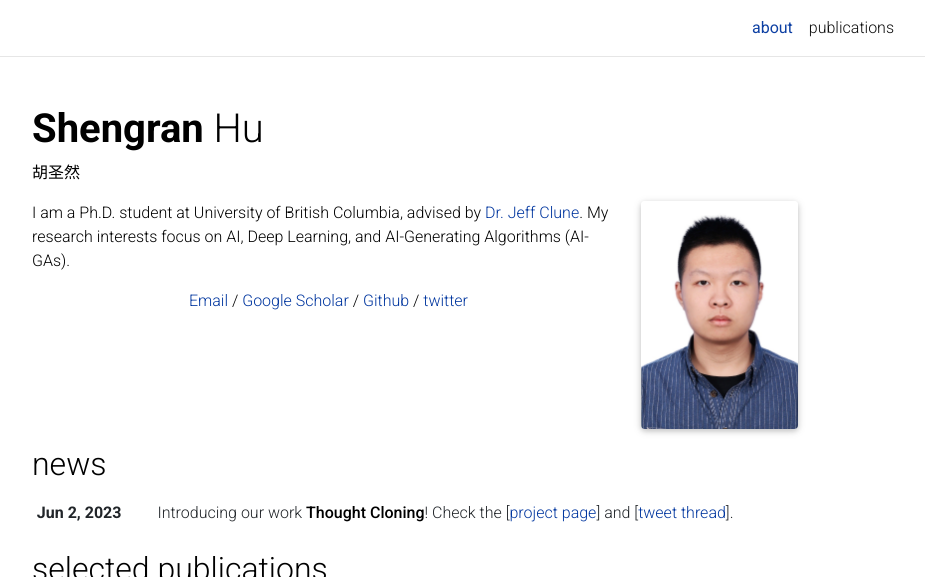
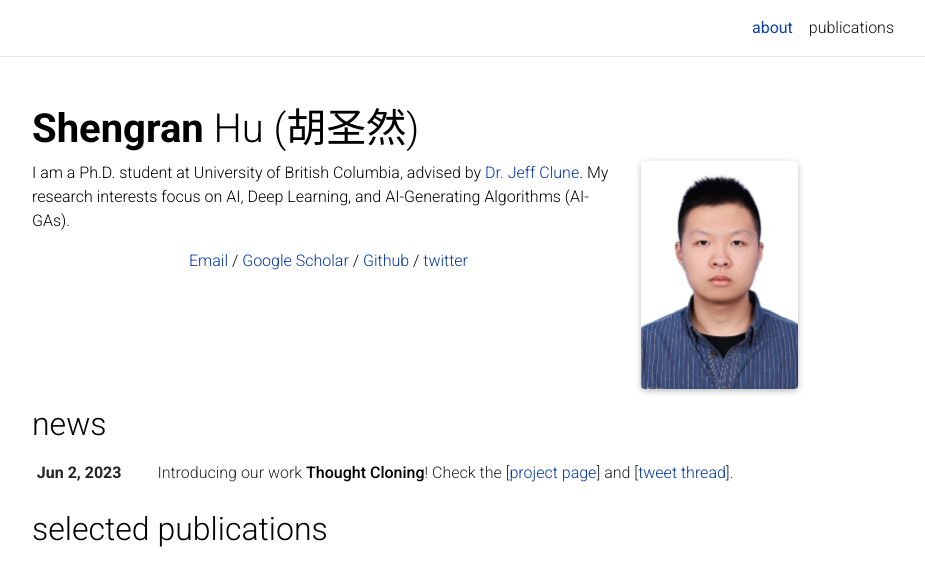
Before and after one commit to ShengranHu/shengranhu.github.io, a Jekyll site: the page built from _pages/about.md, in a window 1280 px wide and 967 px high, cut to the strip 0-577 px from the top of the window. Shown: the whole strip, without its empty margins (173-1098 px from the left). Built offline with Jekyll 4.4.1, drawn with Linux system fonts in a browser that asks for light colours; full-size pictures stand in for the smaller copies a plugin makes; comment, search, counter and statistics services are not loaded; a style sheet for code colours, icons or effects is not loaded.

Commit message:
update chinese name

```diff
--- a/_layouts/about.html
+++ b/_layouts/about.html
@@ -5,11 +5,20 @@ horizontal: false
 
 <!-- about.html -->
       <div class="post">
-        <header class="post-header">
+        <!-- <header class="post-header">
           <h1 class="post-title">
            {% if site.title == "blank" -%}<span class="font-weight-bold">{{ site.first_name }}</span> {{ site.middle_name }} {{ site.last_name }}{%- else -%}{{ site.title }}{%- endif %}
           </h1>
           <p class="desc">{{ page.subtitle }}</p>
+        </header> -->
+        <header class="post-header">
+          <h1 class="post-title">
+              {% if site.title == "blank" -%}
+                  <span class="font-weight-bold">{{ site.first_name }}</span> {{ site.middle_name }} {{ site.last_name }} ({{ page.subtitle }})
+              {%- else -%}
+                  {{ site.title }}
+              {%- endif %}
+          </h1>
         </header>
 
         <article>
```
